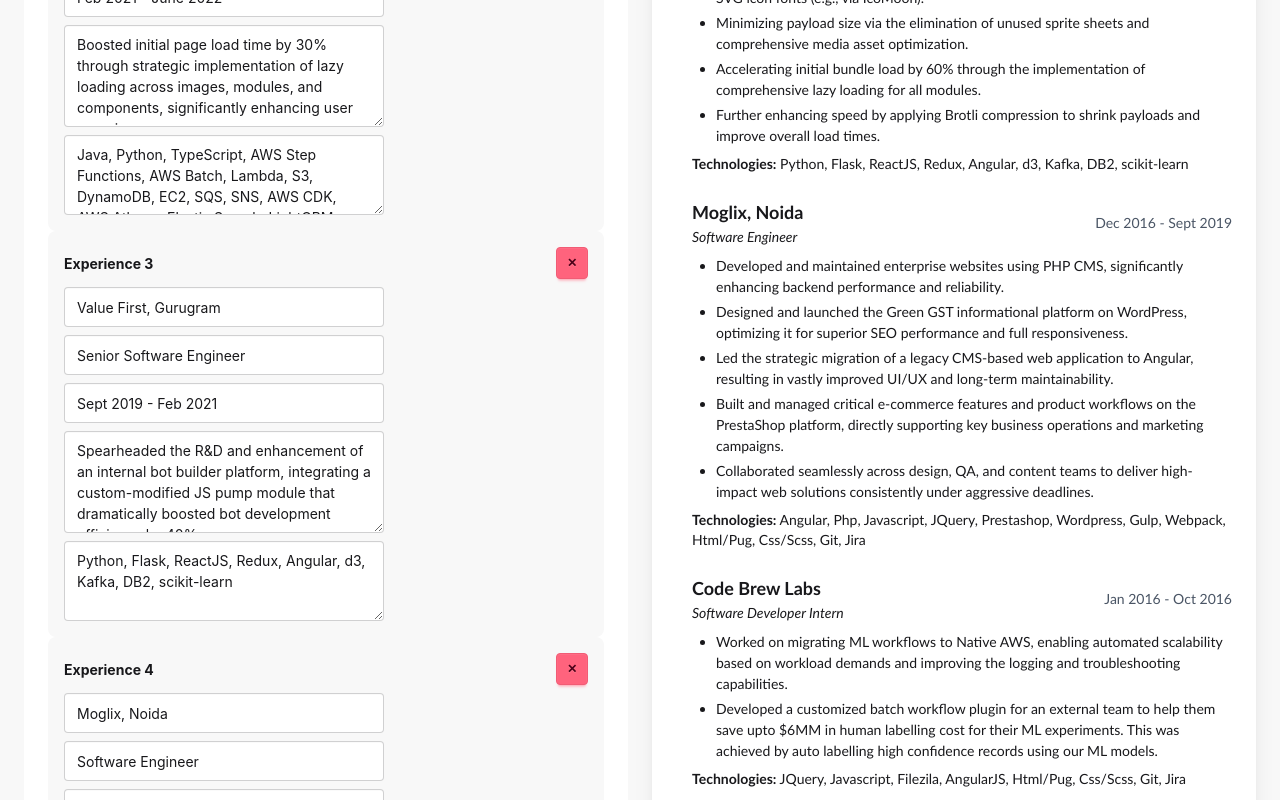
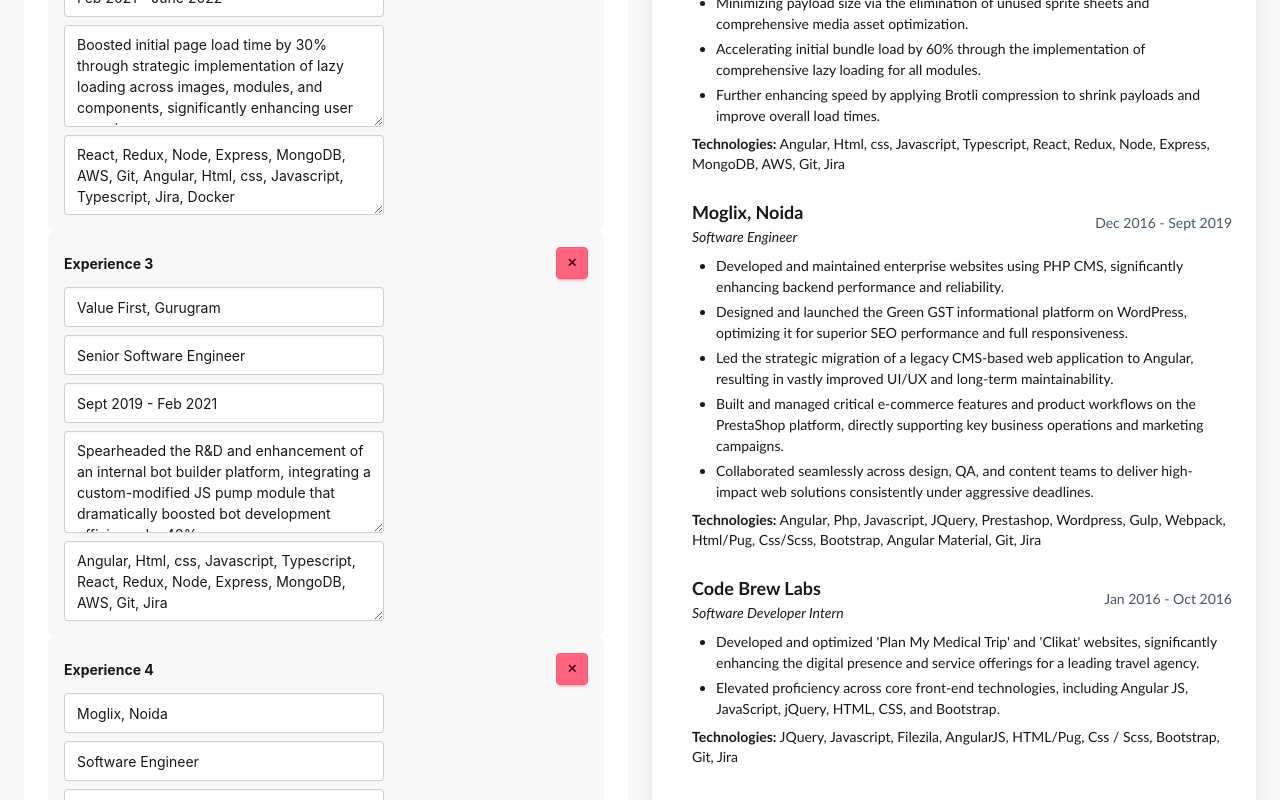
Before and after one commit to abhishek-awantunai/CodeMate, a React (Vite) app in the folder codeMateWeb/: page /resume in a window 1280 px wide. Shown: the part 1840-2640 px from the top of the page. Built offline with nearby package versions, Linux system fonts and the light colour scheme; no server answers; the HTML template or start-up script is replaced by a standard one.

Commit message:
added concurrent in our project

```diff
--- a/codeMateWeb/src/pages/Resume.jsx
+++ b/codeMateWeb/src/pages/Resume.jsx
@@ -48,7 +48,7 @@
                     "Enhanced user experience and reduced support queries by over 25% through the successful rollout of a SKU-based product search feature.",
                     "Delivered scalable, pixel-perfect web solutions under aggressive timelines through seamless cross-functional collaboration with design, QA, and product teams."
                 ],
-                technologies: 'Java, Python, TypeScript, AWS Step Functions, AWS Batch, Lambda, S3, DynamoDB, EC2, SQS, SNS, AWS CDK, AWS Athena, Elastic Search, LightGBM, TensorFlow'
+                technologies: 'React, Redux, Node, Express, MongoDB, AWS, Git, Angular, Html, css, Javascript, Typescript, Jira, Docker'
             },
             {
                 company: 'Value First, Gurugram',
@@ -64,7 +64,7 @@
                     "Accelerating initial bundle load by 60% through the implementation of comprehensive lazy loading for all modules.",
                     "Further enhancing speed by applying Brotli compression to shrink payloads and improve overall load times."
                 ],
-                technologies: 'Python, Flask, ReactJS, Redux, Angular, d3, Kafka, DB2, scikit-learn'
+                technologies: 'Angular, Html, css, Javascript, Typescript, React, Redux, Node, Express, MongoDB, AWS, Git, Jira'
             },
             {
                 company: 'Moglix, Noida',
@@ -77,17 +77,17 @@
                     "Built and managed critical e-commerce features and product workflows on the PrestaShop platform, directly supporting key business operations and marketing campaigns.",
                     "Collaborated seamlessly across design, QA, and content teams to deliver high-impact web solutions consistently under aggressive deadlines."
                 ],
-                technologies: 'Angular, Php, Javascript, JQuery, Prestashop, Wordpress, Gulp, Webpack, Html/Pug, Css/Scss, Git, Jira'
+                technologies: 'Angular, Php, Javascript, JQuery, Prestashop, Wordpress, Gulp, Webpack, Html/Pug, Css/Scss, Bootstrap, Angular Material, Git, Jira'
             },
             {
                 company: 'Code Brew Labs',
                 title: 'Software Developer Intern',
                 period: 'Jan 2016 - Oct 2016',
                 achievements: [
-                    'Worked on migrating ML workflows to Native AWS, enabling automated scalability based on workload demands and improving the logging and troubleshooting capabilities.',
-                    'Developed a customized batch workflow plugin for an external team to help them save upto $6MM in human labelling cost for their ML experiments. This was achieved by auto labelling high confidence records using our ML models.'
+                    "Developed and optimized 'Plan My Medical Trip' and 'Clikat' websites, significantly enhancing the digital presence and service offerings for a leading travel agency.",
+                    "Elevated proficiency across core front-end technologies, including Angular JS, JavaScript, jQuery, HTML, CSS, and Bootstrap."
                 ],
-                technologies: 'JQuery, Javascript, Filezila, AngularJS, Html/Pug, Css/Scss, Git, Jira'
+                technologies: 'JQuery, Javascript, Filezila, AngularJS, HTML/Pug, Css / Scss, Bootstrap, Git, Jira'
             },
         ],
         education: [
```
